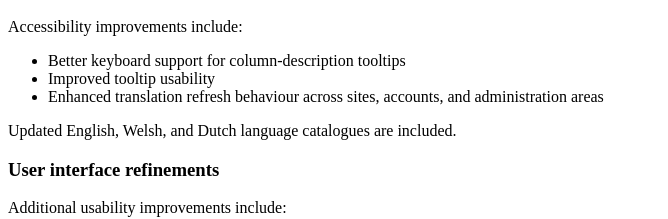
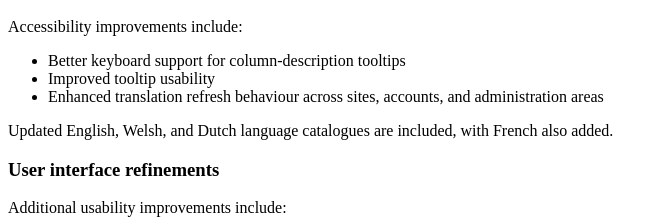
Before and after one commit to digirati-co-uk/madoc-documentation, a Next.js app: page /releases/v2.4 in a window 1280 px wide. Shown: the part 2102-2321 px from the top of the page, without its empty margins (0-668 px from the left). Built offline with nearby package versions, Linux system fonts and the light colour scheme.

Commit message:
Revise release notes for Madoc v2.4
Updated release notes to reflect version change from v2.5 to v2.4 and added French language support.

```diff
--- a/pages/releases/v2.4.mdx
+++ b/pages/releases/v2.4.mdx
@@ -2,7 +2,7 @@
 
 Madoc v2.4 focuses on improving project administration, contributor workflows, search and discovery, and the overall usability of capture-model and tabular data projects. This release
 introduces configurable project search, project configuration import/export, image rotation tools, improved project updates, enhanced collection import workflows, and a range of
-refinements to contribution, review, and administration experiences. The v2.4.1 through v2.4.4 patch releases follow with fixes for capture-model fields and project update schemas.
+refinements to contribution, review, and administration experiences. The v2.4.1 through v2.4.5 patch releases follow with fixes for capture-model fields and project update schemas.
 
 * **🔍 Enhanced project search** - Configurable project-level search experiences with administrator-managed tabs, facets, result layouts, resource filters, and improved project-specific discovery.
 * **⚙️ Enhancements to project administration** - Import and export project configurations, settings, and templates, along with richer project updates and improved import workflows.
@@ -111,7 +111,7 @@ Accessibility improvements include:
 * Improved tooltip usability
 * Enhanced translation refresh behaviour across sites, accounts, and administration areas
 
-Updated English, Welsh, and Dutch language catalogues are included.
+Updated English, Welsh, and Dutch language catalogues are included, with French also added.
 
 ### User interface refinements
 
```
